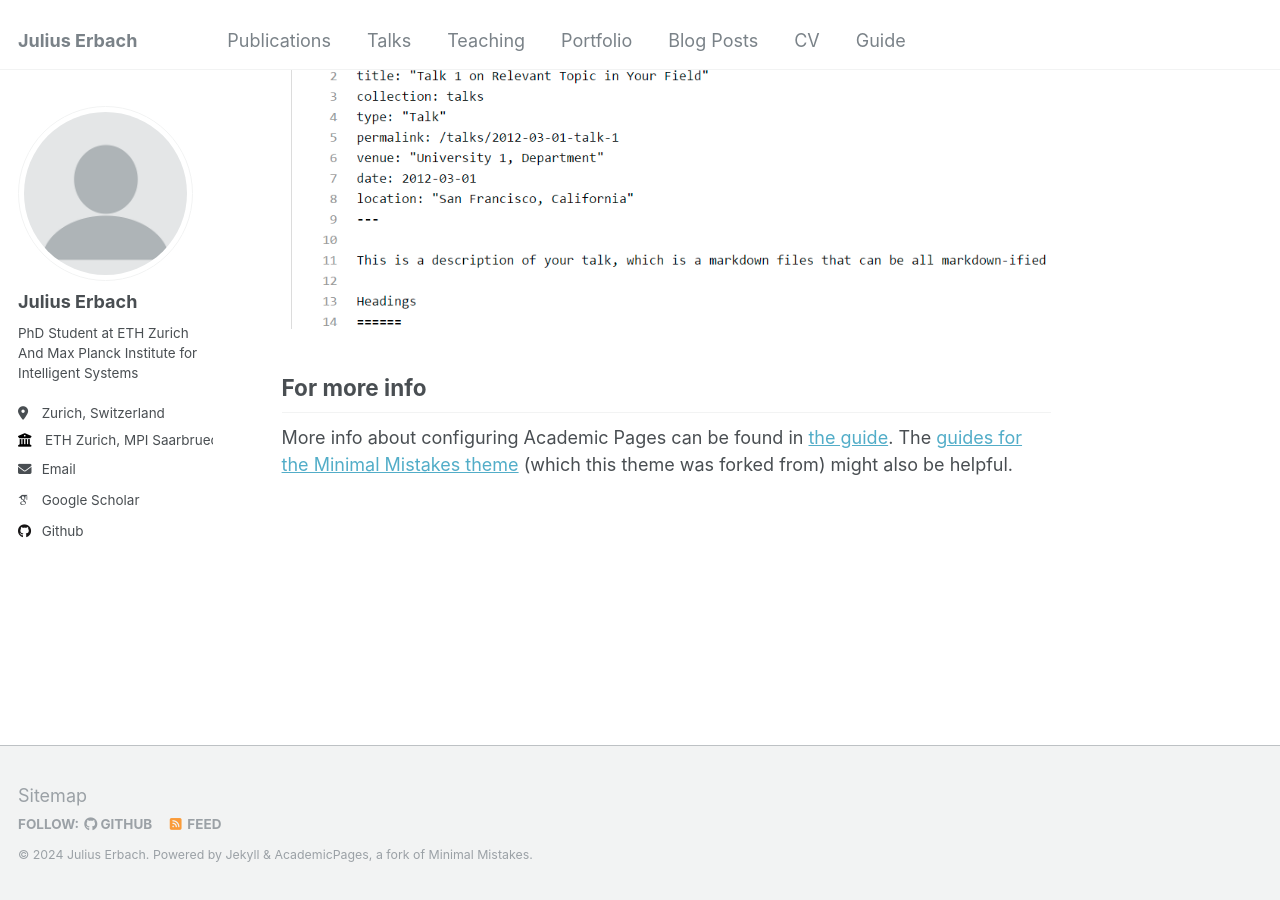
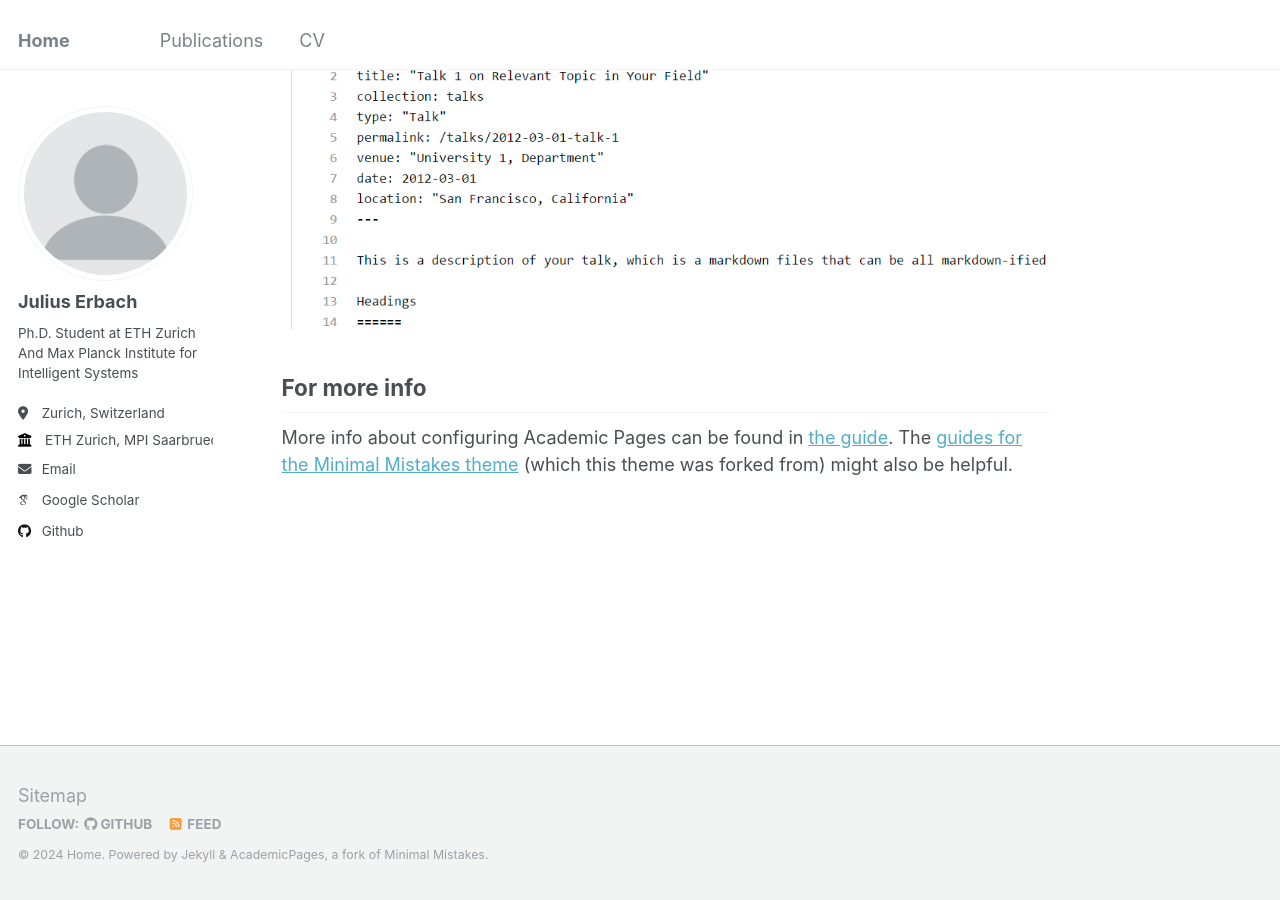
Before and after one commit to juliuserbach/juliuserbach.github.io, a Jekyll site: the page built from _pages/about.md, in a window 1280 px wide and 900 px high, scrolled down 2660 px. Built offline with Jekyll 4.4.1, drawn with Linux system fonts in a browser that asks for light colours; some web fonts are replaced.

Commit message:
config changes

```diff
--- a/_config.yml
+++ b/_config.yml
@@ -8,10 +8,10 @@
 
 # Basic Site Settings
 locale                   : "en-US"
-title                    : "Julius Erbach"
+title                    : "Home"
 title_separator          : "-"
-name                     : &name "Julius Erbach"
-description              : &description "PhD Student at ETH Zurich and Max Planck Institute for Intelligent Systems"
+name                     : &name "Home"
+description              : &description "Personal website"
 url                      : https://juliuserbach.github.io # the base hostname & protocol for your site e.g. "https://mmistakes.github.io"
 baseurl                  : "" # the subpath of your site, e.g. "/blog"
 repository               : "juliuserbach/juliuserbach.github.io"
@@ -24,7 +24,7 @@ author:
   avatar           : "profile.png"
   name             : "Julius Erbach"
   pronouns         : # example: "she/her"
-  bio              : "PhD Student at ETH Zurich And Max Planck Institute for Intelligent Systems"
+  bio              : "Ph.D. Student at ETH Zurich And Max Planck Institute for Intelligent Systems"
   location         : "Zurich, Switzerland"
   employer         : "ETH Zurich, MPI Saarbruecken"
   uri              : # URL
--- a/_data/navigation.yml
+++ b/_data/navigation.yml
@@ -8,20 +8,5 @@ main:
   - title: "Publications"
     url: /publications/
 
-  - title: "Talks"
-    url: /talks/
-
-  - title: "Teaching"
-    url: /teaching/
-
-  - title: "Portfolio"
-    url: /portfolio/
-
-  - title: "Blog Posts"
-    url: /year-archive/
-
   - title: "CV"
     url: /cv/
-
-  - title: "Guide"
-    url: /markdown/
```
